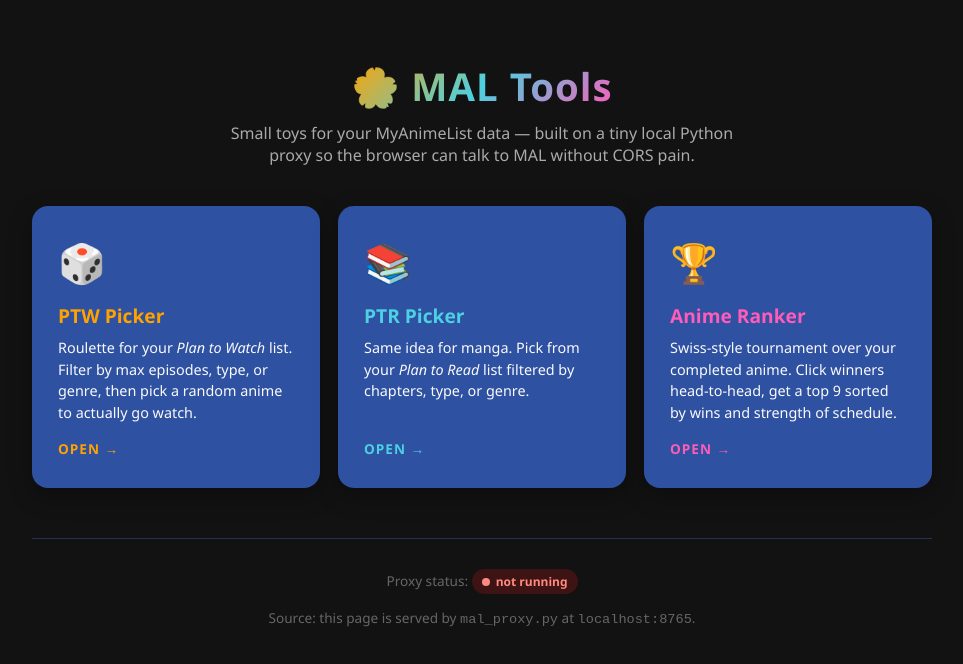
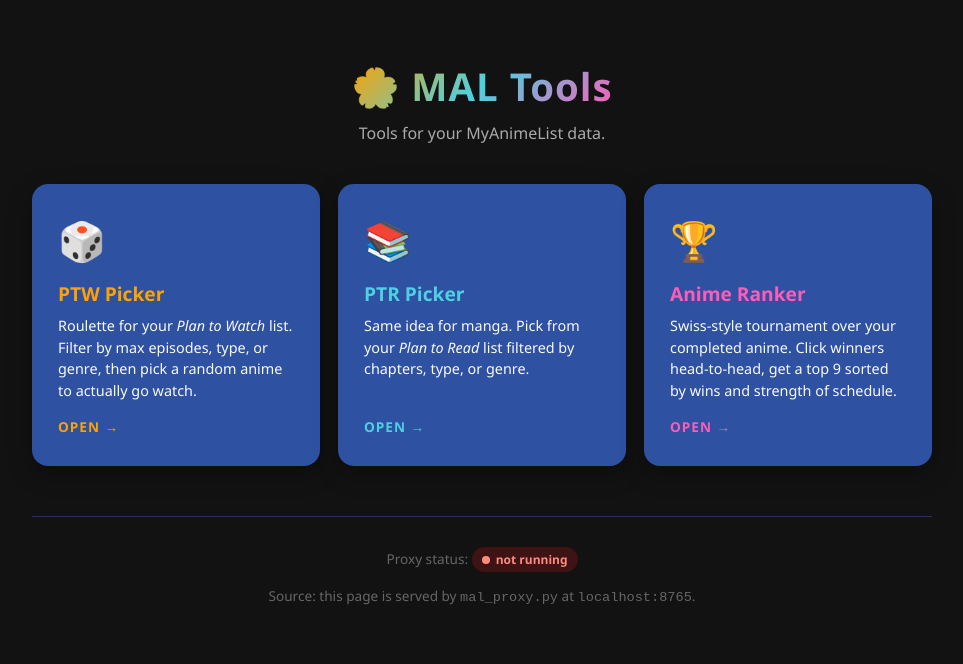
Before and after one commit to NTReis/MAL_tools, a plain HTML site: page index.html in a window 1280 px wide. Shown: the whole page, without its empty margins (158-1121 px from the left). Drawn offline with Linux system fonts and the light colour scheme; no server answers.

```diff
--- a/index.html
+++ b/index.html
@@ -136,7 +136,7 @@
 <body>
 
 <h1>🌸 MAL Tools</h1>
-<p class="subtitle">Small toys for your MyAnimeList data — built on a tiny local Python proxy so the browser can talk to MAL without CORS pain.</p>
+<p class="subtitle">Tools for your MyAnimeList data.</p>
 
 <div class="grid">
 
```
Also changed, not shown: requirements.txt (added), 5 other files.
